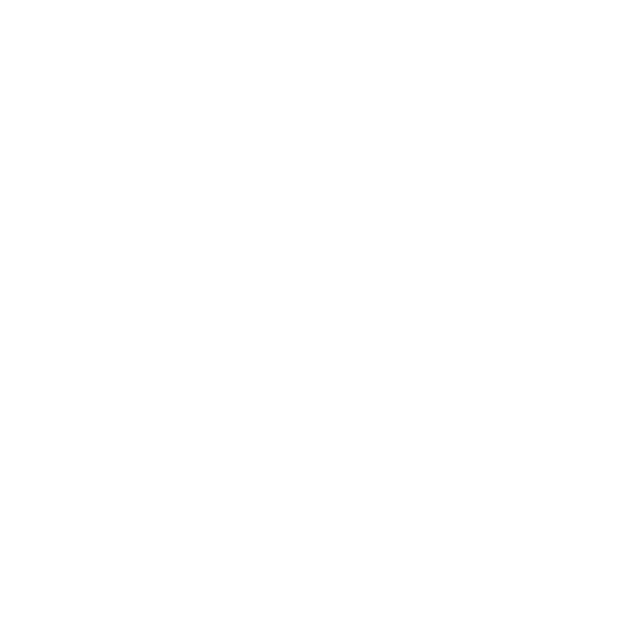
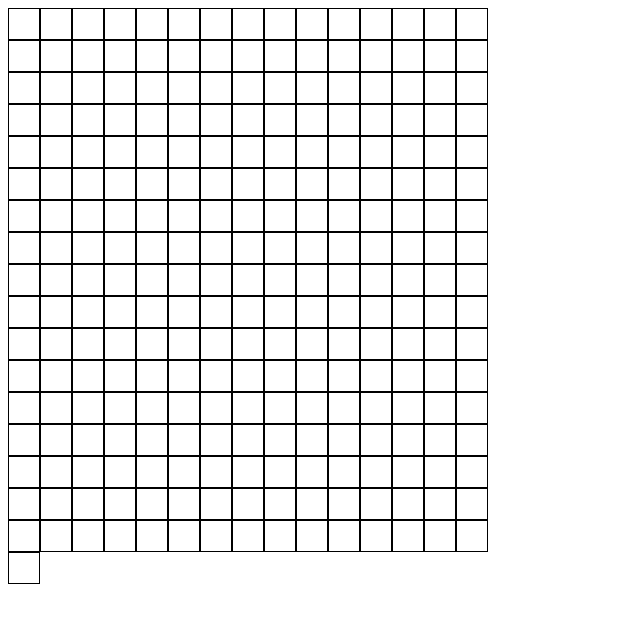
Before and after one commit to JustDom223/etchASketch, a plain HTML site: page main.html in a window 1280 px wide. Shown: the whole page, without its empty margins (0-640 px from the left). Drawn offline with Linux system fonts and the light colour scheme.

Commit message:
Created the grid but i am stuck on the mouseover function

```diff
--- a/main.html
+++ b/main.html
@@ -3,10 +3,10 @@
 <head>
     <meta charset="UTF-8">
     <meta name="viewport" content="width=device-width, initial-scale=1.0">
-    <title>Document</title>
+    <title>Etch A Sketch</title>
     <link rel="stylesheet" href="./styles.css">
 </head>
 <body>
-    <script type="javascript" src="./script.js" ></script>
+    <script type="text/javascript" src="./script.js" ></script>
 </body>
 </html>
--- a/script.js
+++ b/script.js
@@ -1,12 +1,16 @@
-let container = document.createElement('div')
-container.id = 'container'
-container.textContent('this is a test')
+let container = document.createElement('div');
+container.className = 'container';
+document.body.appendChild(container);
 
+function whiteboard() {
+    let numberOfDivs = 256;
+    for (let n = 0; n < numberOfDivs; n++) {
+        const pixel = document.createElement('div');
+        pixel.className = 'pixel';
+        container.appendChild(pixel);
+    }
+}
 
+let pixel = whiteboard();
 
-document.body.appendChild(container)
-
-
-function createPad() {
-
-}
+pixel.onmouseover =  console.log('EYYY')
```
